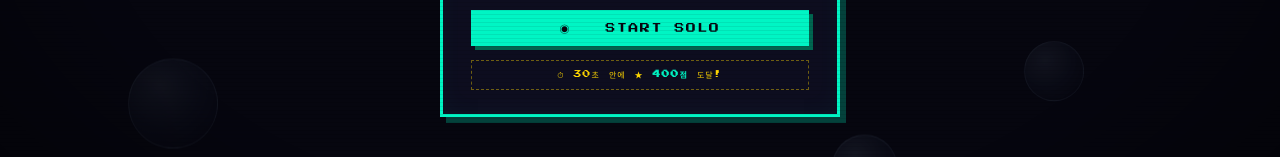
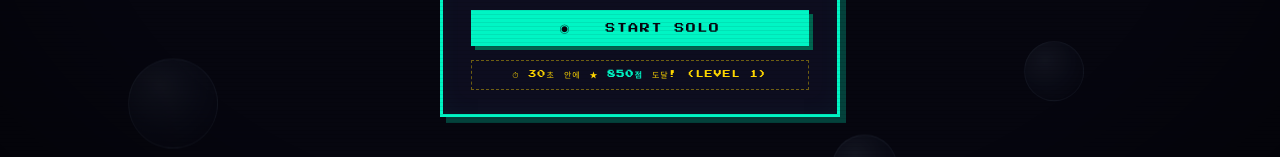
Before and after one commit to ljoohyun93/pok-pok-yi, a website: page public/index.html in a window 1280 px wide. Both pictures are taken after a click on the button "SINGLE". Shown: the part 517-674 px from the top of the page. Drawn offline with nearby package versions, Linux system fonts and the light colour scheme; no server answers.

Commit message:
lobby: update single-mode target text 400→850

```diff
--- a/public/index.html
+++ b/public/index.html
@@ -61,7 +61,7 @@
         </div>
 
         <div id="single-info" class="single-info" style="display:none">
-          ⏱ 30초 안에 ★ <b>400점</b> 도달!
+          ⏱ 30초 안에 ★ <b>850점</b> 도달! (LEVEL 1)
         </div>
       </div>
     </div>
```
